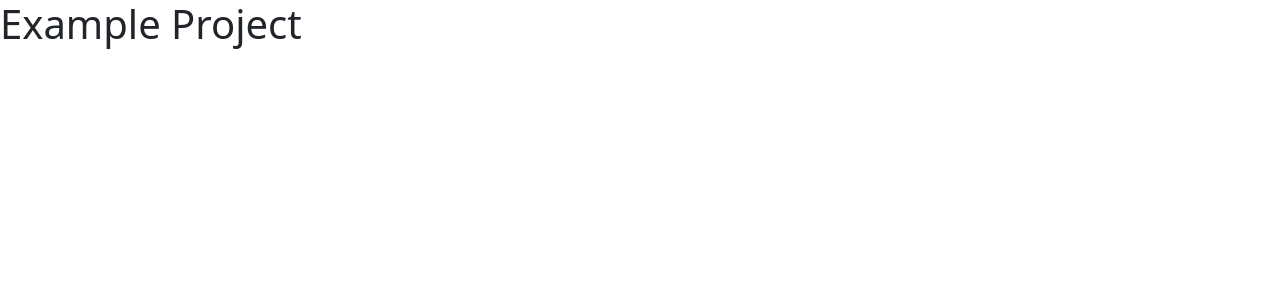
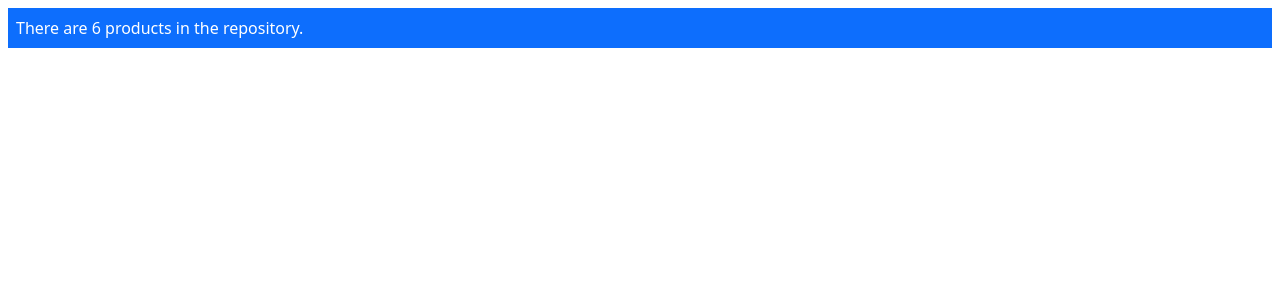
Before and after one commit to MustafaPeynirci/Angular-Development-Project, an Angular app in the folder example/: page / in a window 1280 px wide. Shown: the top 300 px of the page. Built offline with nearby package versions, Linux system fonts and the light colour scheme.

Commit message:
product-component

```diff
--- a/example/src/app/app.component.html
+++ /dev/null
@@ -1 +0,0 @@
-<h1>Example Project</h1>
--- a/example/src/app/app.component.ts
+++ /dev/null
@@ -1,10 +0,0 @@
-import { Component } from '@angular/core';
-
-@Component({
-  selector: 'app-root',
-  templateUrl: './app.component.html',
-  styleUrls: ['./app.component.css']
-})
-export class AppComponent {
-  title = 'example';
-}
--- a/example/src/app/app.module.ts
+++ b/example/src/app/app.module.ts
@@ -1,16 +1,16 @@
 import { NgModule } from '@angular/core';
 import { BrowserModule } from '@angular/platform-browser';
 
-import { AppComponent } from './app.component';
+import { ProductComponent } from './product/product.component';
 
 @NgModule({
   declarations: [
-    AppComponent
+    ProductComponent
   ],
   imports: [
     BrowserModule
   ],
   providers: [],
-  bootstrap: [AppComponent]
+  bootstrap: [ProductComponent]
 })
 export class AppModule { }
--- /dev/null
+++ b/example/src/app/product/product.component.html
@@ -0,0 +1,3 @@
+<div class="bg-primary text-white m-2 p-2">
+    There are {{ model.getProducts().length}} products in the repository.
+</div>
--- /dev/null
+++ b/example/src/app/product/product.component.ts
@@ -0,0 +1,17 @@
+import { ProductRepository } from './../repository.model';
+import { Component, OnInit } from '@angular/core';
+
+@Component({
+  selector: 'app-product',
+  templateUrl: './product.component.html',
+  styleUrls: ['./product.component.css']
+})
+export class ProductComponent implements OnInit {
+  model: ProductRepository = new ProductRepository()
+
+  constructor() { }
+
+  ngOnInit(): void {
+  }
+
+}
--- a/example/src/app/repository.model.ts
+++ b/example/src/app/repository.model.ts
@@ -9,4 +9,10 @@ export class ProductRepository {
         this.products = new Array<Product>()
         this.dataSource.getProducts().forEach(x => this.products.push(x))
     }
+    getProducts(): Product[] {
+        return this.products
+    }
+    getProductsById(id: number): Product {
+        return this.products.find(x => x.id == id)
+    }
 }
--- a/example/src/index.html
+++ b/example/src/index.html
@@ -1,5 +1,6 @@
 <!doctype html>
 <html lang="en">
+
 <head>
   <meta charset="utf-8">
   <title>Example</title>
@@ -7,7 +8,9 @@
   <meta name="viewport" content="width=device-width, initial-scale=1">
   <link rel="icon" type="image/x-icon" href="favicon.ico">
 </head>
+
 <body>
-  <app-root></app-root>
+  <app-product></app-product>
 </body>
+
 </html>
```
Also changed, not shown: example/src/app/product/product.component.css (added), 1 other file (tests, documents, lock files or other folders).
